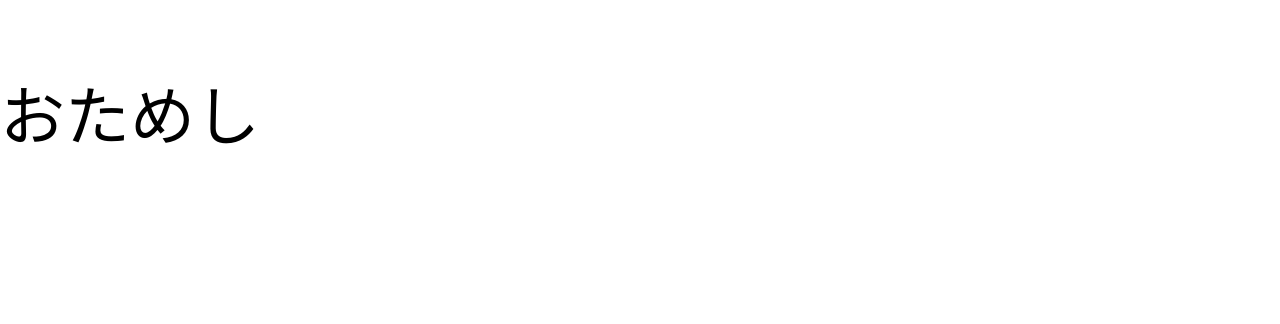
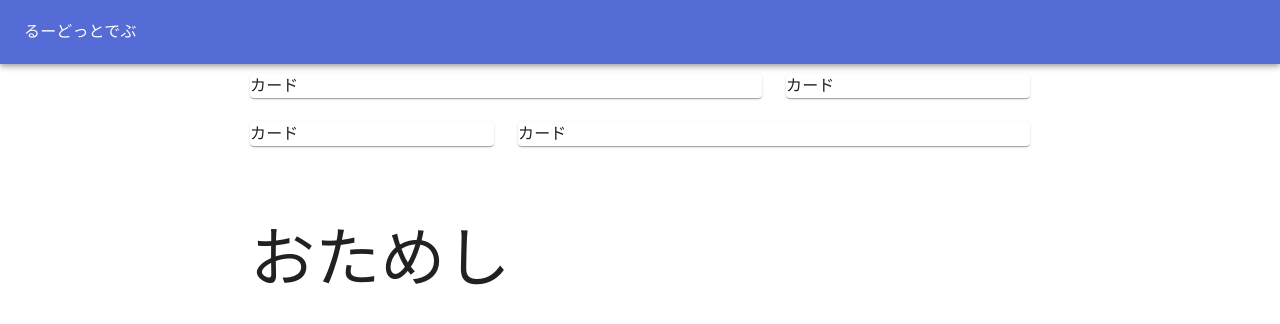
Before and after one commit to ruu413/next-page, a Next.js app: page / in a window 1280 px wide. Shown: the top 324 px of the page. Built offline with nearby package versions, Linux system fonts and the light colour scheme.

Commit message:
add header

```diff
--- a/pages/_app.tsx
+++ b/pages/_app.tsx
@@ -1,8 +1,31 @@
-import '../styles/globals.css'
-import type { AppProps } from 'next/app'
+import * as React from "react";
+import Head from "next/head";
+import { AppProps } from "next/app";
+import { ThemeProvider } from "@mui/material/styles";
+import CssBaseline from "@mui/material/CssBaseline";
+import { CacheProvider, EmotionCache } from "@emotion/react";
+import theme from "../src/theme";
+import createEmotionCache from "../src/createEmotionCache";
 
-function MyApp({ Component, pageProps }: AppProps) {
-  return <Component {...pageProps} />
+// Client-side cache, shared for the whole session of the user in the browser.
+const clientSideEmotionCache = createEmotionCache();
+
+interface MyAppProps extends AppProps {
+  emotionCache?: EmotionCache;
 }
 
-export default MyApp
+export default function MyApp(props: MyAppProps) {
+  const { Component, emotionCache = clientSideEmotionCache, pageProps } = props;
+  return (
+    <CacheProvider value={emotionCache}>
+      <Head>
+        <meta name="viewport" content="initial-scale=1, width=device-width" />
+      </Head>
+      <ThemeProvider theme={theme}>
+        {/* CssBaseline kickstart an elegant, consistent, and simple baseline to build upon. */}
+        <CssBaseline />
+        <Component {...pageProps} />
+      </ThemeProvider>
+    </CacheProvider>
+  );
+}
--- a/pages/index.tsx
+++ b/pages/index.tsx
@@ -1,15 +1,39 @@
-import type { NextPage } from 'next'
-import Head from 'next/head'
-import Image from 'next/image'
-import React from 'react'
-import styles from '../styles/Home.module.css'
+import type { NextPage } from "next";
+import Head from "next/head";
+import Image from "next/image";
+import React from "react";
+import styles from "../styles/Home.module.css";
+import { AppBar, Toolbar, Typography, Grid, Card } from "@mui/material";
 
 const Home: NextPage = () => {
   return (
     <React.Fragment>
-      <p style={{fontSize: 65}}>おためし</p>
+      <header>
+        <AppBar className="a" position="static">
+          <Toolbar>
+            <Typography>るーどっとでぶ</Typography>
+          </Toolbar>
+        </AppBar>
+      </header>
+      <main style={{marginTop:10, padding:10, margin:"auto", maxWidth:800}}>
+        <Grid container spacing={{ xs: 2, md: 3 }} columns={{ xs: 4, sm: 8, md: 12 }} justifyContent="center" alignItems="center">
+          <Grid item xs={8} md={8}>
+            <Card>カード</Card>
+          </Grid>
+          <Grid item xs={4}>
+            <Card>カード</Card>
+          </Grid>
+          <Grid item xs={4}>
+            <Card>カード</Card>
+          </Grid>
+          <Grid item xs={8}>
+            <Card>カード</Card>
+          </Grid>
+        </Grid>
+        <p style={{ fontSize: 65 }}>おためし</p>
+      </main>
     </React.Fragment>
-  )
-}
+  );
+};
 
-export default Home
+export default Home;
--- /dev/null
+++ b/src/createEmotionCache.ts
@@ -0,0 +1,7 @@
+import createCache from '@emotion/cache';
+
+// prepend: true moves MUI styles to the top of the <head> so they're loaded first.
+// It allows developers to easily override MUI styles with other styling solutions, like CSS modules.
+export default function createEmotionCache() {
+  return createCache({ key: 'css', prepend: true });
+}
--- /dev/null
+++ b/src/theme.ts
@@ -0,0 +1,19 @@
+import { createTheme } from '@mui/material/styles';
+import { red } from '@mui/material/colors';
+
+// Create a theme instance.
+const theme = createTheme({
+  palette: {
+    primary: {
+      main: '#556cd6',
+    },
+    secondary: {
+      main: '#19857b',
+    },
+    error: {
+      main: red.A400,
+    },
+  },
+});
+
+export default theme;
```
Also changed, not shown: pages/api/hello.ts (+4 -4 lines).
